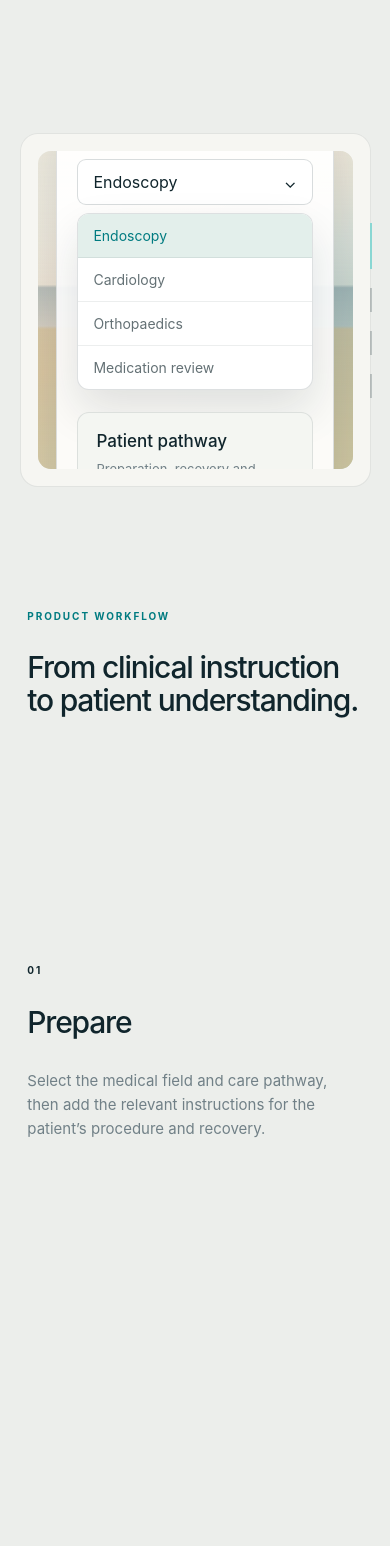
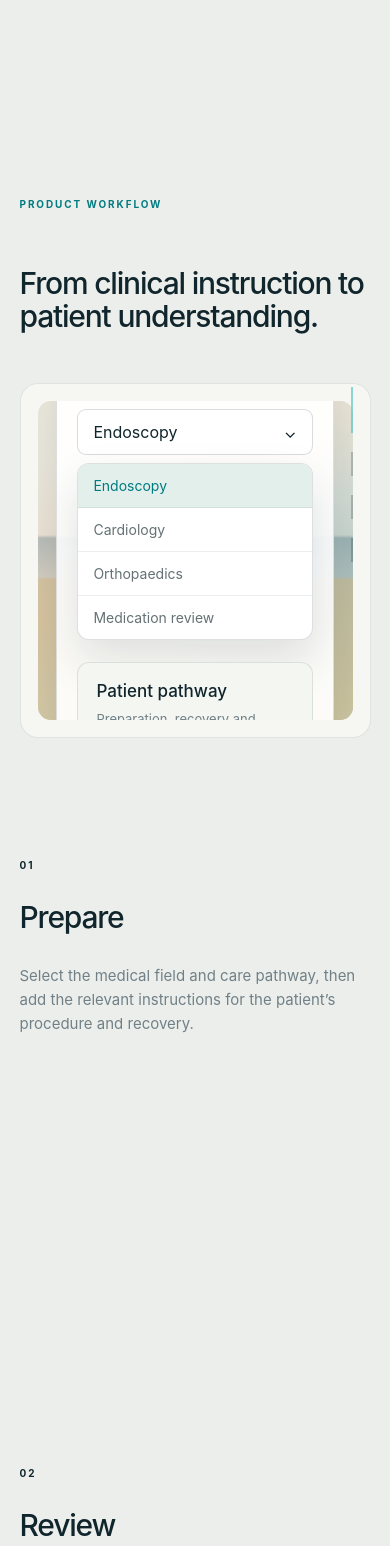
Before and after one commit to STV1222/Medivo-AI-Website, a Next.js app: page / in a window 390 px wide. Shown: the part 3402-4948 px from the top of the page. Built offline with nearby package versions, Linux system fonts and the light colour scheme; grey boxes are pictures that could not be loaded; a web font is replaced by a local one.

Commit message:
Align workflow heading and step copy

```diff
--- a/app/globals.css
+++ b/app/globals.css
@@ -87,12 +87,14 @@ button{font:inherit}
 .solution-proof{display:grid;grid-template-columns:1fr 1fr;border-top:1px solid rgba(255,255,255,.22);padding-top:17px;gap:25px;font-size:9px;letter-spacing:.16em;color:rgba(255,255,255,.65)}
 .patient-phone{position:absolute;width:min(29vw,410px);aspect-ratio:792/1122;right:9vw;top:50%;transform:translateY(-50%);filter:drop-shadow(0 55px 65px rgba(0,15,19,.48))}
 .patient-phone-demo{display:block;width:100%;height:100%;object-fit:contain;object-position:center;background:transparent}
-.workflow{display:grid;grid-template-columns:1.05fr .95fr;background:var(--widget);color:var(--ink);position:relative}
-.workflow-visual{height:100vh;position:sticky;top:0;display:grid;place-items:center;overflow:hidden;background:var(--widget)}
-.workflow-copy{padding-top:22vh}
-.workflow-intro{padding:0 8vw 12vh 5vw}
+.workflow{background:var(--widget);color:var(--ink);position:relative;padding:10vw 5vw 0}
+.workflow-intro{display:grid;grid-template-columns:.9fr 1fr;gap:5vw;align-items:end;margin:0 0 5vw}
+.workflow-intro .section-eyebrow{grid-column:1/-1}
 .workflow-intro h2{font-size:var(--title-size);line-height:var(--title-line);letter-spacing:var(--title-track);font-weight:var(--title-weight);margin:0}
-.workflow-copy article{min-height:88vh;padding:25vh 9vw 10vh 5vw}
+.workflow-body{display:grid;grid-template-columns:1.05fr .95fr;gap:5vw;align-items:start}
+.workflow-visual{height:calc(100vh - 76px);position:sticky;top:76px;display:flex;align-items:flex-start;justify-content:center;overflow:hidden;background:var(--widget)}
+.workflow-copy{padding-top:0}
+.workflow-copy article{min-height:88vh;padding:0 4vw 10vh 0}
 .workflow-copy h3{font-size:var(--title-size);line-height:var(--title-line);letter-spacing:var(--title-track);font-weight:var(--title-weight);margin:30px 0}
 .workflow-copy article>p:last-child{color:var(--muted);font-size:var(--body-size);line-height:var(--body-line);max-width:480px}
 .workflow-showcase{width:min(46vw,690px);height:min(52vw,690px);min-height:520px;position:relative;border-radius:var(--radius);overflow:hidden}
@@ -235,11 +237,12 @@ to{opacity:1;transform:none}
 .solution-message>p{font-size:var(--title-size);margin:0 0 35px}
 .solution-proof{max-width:440px}
 .patient-phone{width:310px;right:7vw;top:auto;bottom:-105px;transform:none}
-.workflow{display:block}
+.workflow{padding:100px 5vw 0}
+.workflow-body{display:block}
 .workflow-visual{height:56vh;z-index:1}
 .workflow-copy{position:relative;z-index:2;padding-top:0}
-.workflow-intro{padding:90px 7vw 0;background:var(--widget)}
-.workflow-copy article{min-height:67vh;padding:25vh 7vw 8vh;background:transparent}
+.workflow-intro{grid-template-columns:1fr;gap:28px;margin:0 0 50px}
+.workflow-copy article{min-height:67vh;padding:54px 0 8vh;background:transparent}
 .workflow-showcase{width:min(86vw,650px);height:min(58vh,610px);min-height:420px}
 .workflow-scene{inset:18px}
 .workflow-browser{width:82%}
@@ -291,7 +294,7 @@ to{opacity:1;transform:none}
 .workflow-browser{width:88%}
 .browser-body{padding:20px}
 .create-browser{width:86%}
-.workflow-copy article{min-height:72vh;padding-top:28vh}
+.workflow-copy article{min-height:72vh;padding-top:44px}
 .platform-window{height:540px}
 .app-preview{min-height:400px}
 .journey{grid-template-columns:1fr}
--- a/app/page.tsx
+++ b/app/page.tsx
@@ -181,7 +181,9 @@ export default function Home() {
       </section>
 
       <section className="workflow" id="product">
-        <div className="workflow-visual">
+        <div className="workflow-intro"><p className="section-eyebrow">Product workflow</p><h2>From clinical instruction to patient understanding.</h2></div>
+        <div className="workflow-body">
+          <div className="workflow-visual">
           <div className={`workflow-showcase stage-${active}`} aria-hidden="true">
             <div className="workflow-scene scene-prepare">
               <div className="workflow-browser">
@@ -238,10 +240,10 @@ export default function Home() {
             </div>
           </div>
           <div className="step-indicator">{workflow.map((_, i) => <button key={i} className={active === i ? "active" : ""} onClick={() => document.querySelector(`[data-workflow-step='${i}']`)?.scrollIntoView({behavior:"smooth"})} aria-label={`View workflow step ${i + 1}`}><i/></button>)}</div>
-        </div>
-        <div className="workflow-copy">
-          <div className="workflow-intro"><p className="section-eyebrow">Product workflow</p><h2>From clinical instruction to patient understanding.</h2></div>
-          {workflow.map((item, i) => <article key={item.step} data-workflow-step={i}><p className="section-label">{item.step}</p><h3>{item.title}</h3><p>{item.body}</p></article>)}
+          </div>
+          <div className="workflow-copy">
+            {workflow.map((item, i) => <article key={item.step} data-workflow-step={i}><p className="section-label">{item.step}</p><h3>{item.title}</h3><p>{item.body}</p></article>)}
+          </div>
         </div>
       </section>
 
```
